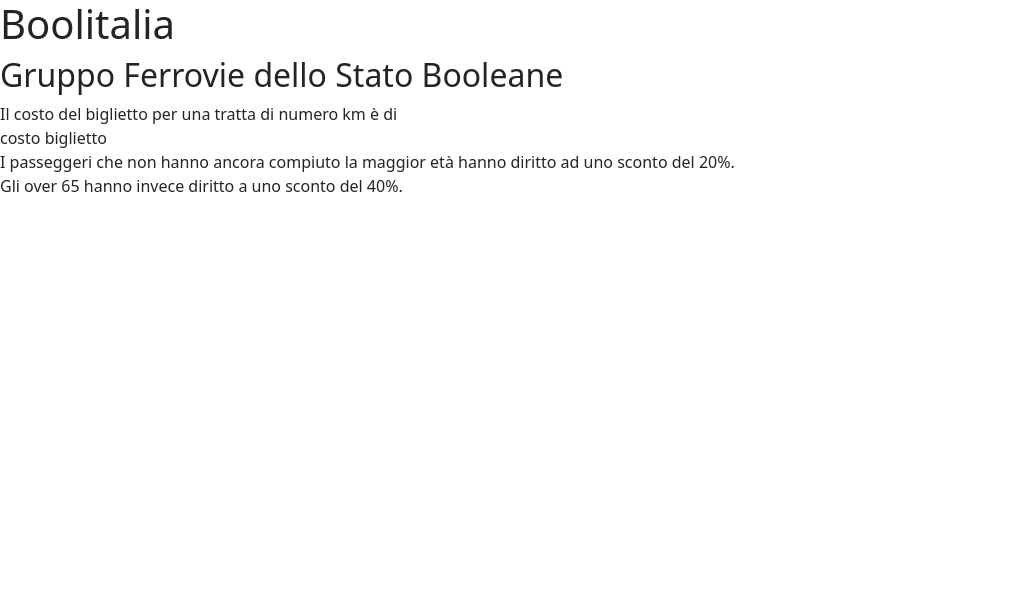
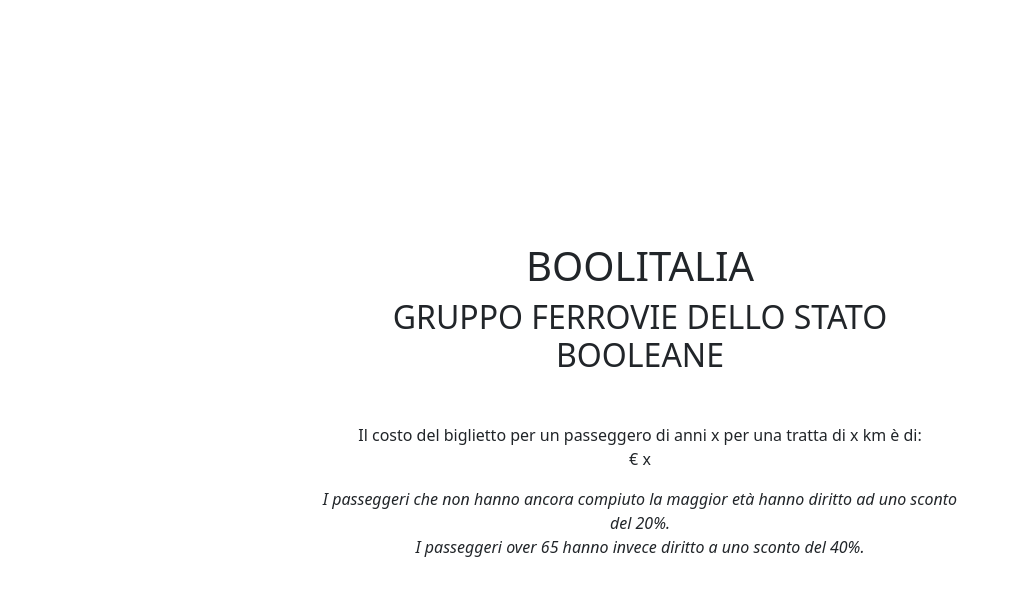
Before and after one commit to giorgiagalbullicavazzini/js-biglietto-treno, a plain HTML site: page index.html in a window 1280 px wide. Shown: the whole page, without its empty margins (0-1020 px from the left). Drawn offline with nearby package versions, Linux system fonts and the light colour scheme.

Commit message:
use of bootstrap

```diff
--- a/index.html
+++ b/index.html
@@ -15,12 +15,31 @@
 </head>
 
 <body>
-  <h1>Boolitalia</h1>
-  <h2>Gruppo Ferrovie dello Stato Booleane</h2>
-  <div>Il costo del biglietto per una tratta di <span>numero km</span> è di</div>
-  <div>costo biglietto</div>
-  <div>I passeggeri che non hanno ancora compiuto la maggior età hanno diritto ad uno sconto del 20%.</div>
-  <div>Gli over 65 hanno invece diritto a uno sconto del 40%.</div>
+  <!-- Container -->
+  <div class="position-absolute top-50 start-50 translate-middle text-center">
+    <!-- Title -->
+    <div class="title text-uppercase mb-5">
+      <h1>Boolitalia</h1>
+      <h2>Gruppo Ferrovie dello Stato Booleane</h2>
+    </div>
+    <!-- // Title -->
+
+    <!-- Ticket price -->
+    <div class="ticket-price mb-3">
+      <div>Il costo del biglietto per un passeggero di anni <span id="passenger-age">x</span> per una tratta di <span>x</span> km è di:</div>
+      <div>€ <span id="ticket-price">x</span></div>
+    </div>
+    <!-- // Ticket price -->
+
+    <!-- Discout -->
+    <div class="discount">
+      <div><em>I passeggeri che non hanno ancora compiuto la maggior età hanno diritto ad uno sconto del 20%.</em></div>
+      <div><em>I passeggeri over 65 hanno invece diritto a uno sconto del 40%.</em></div>
+    </div>
+    <!-- // Discount -->
+  </div>
+  <!-- // Container -->
+
   <!-- JS -->
   <!-- <script src="js/main.js"></script> -->
 </body>
```
